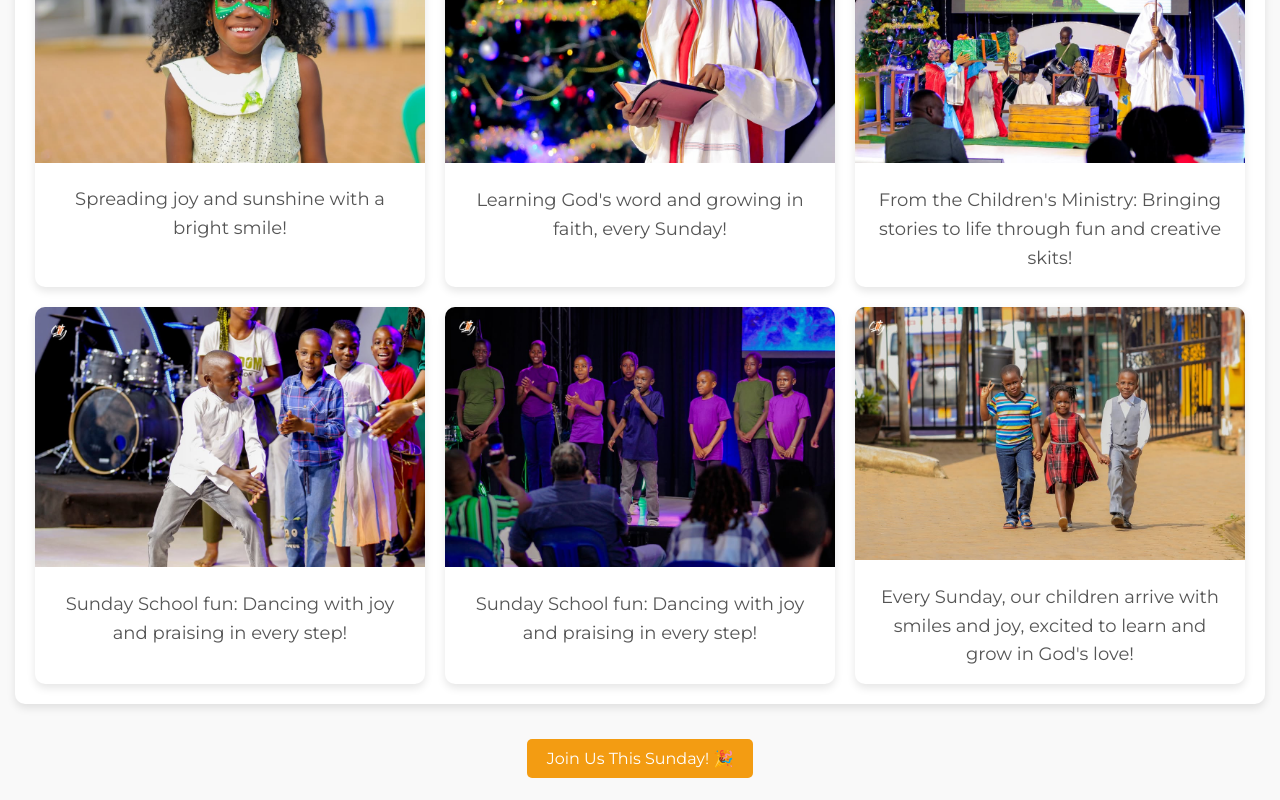
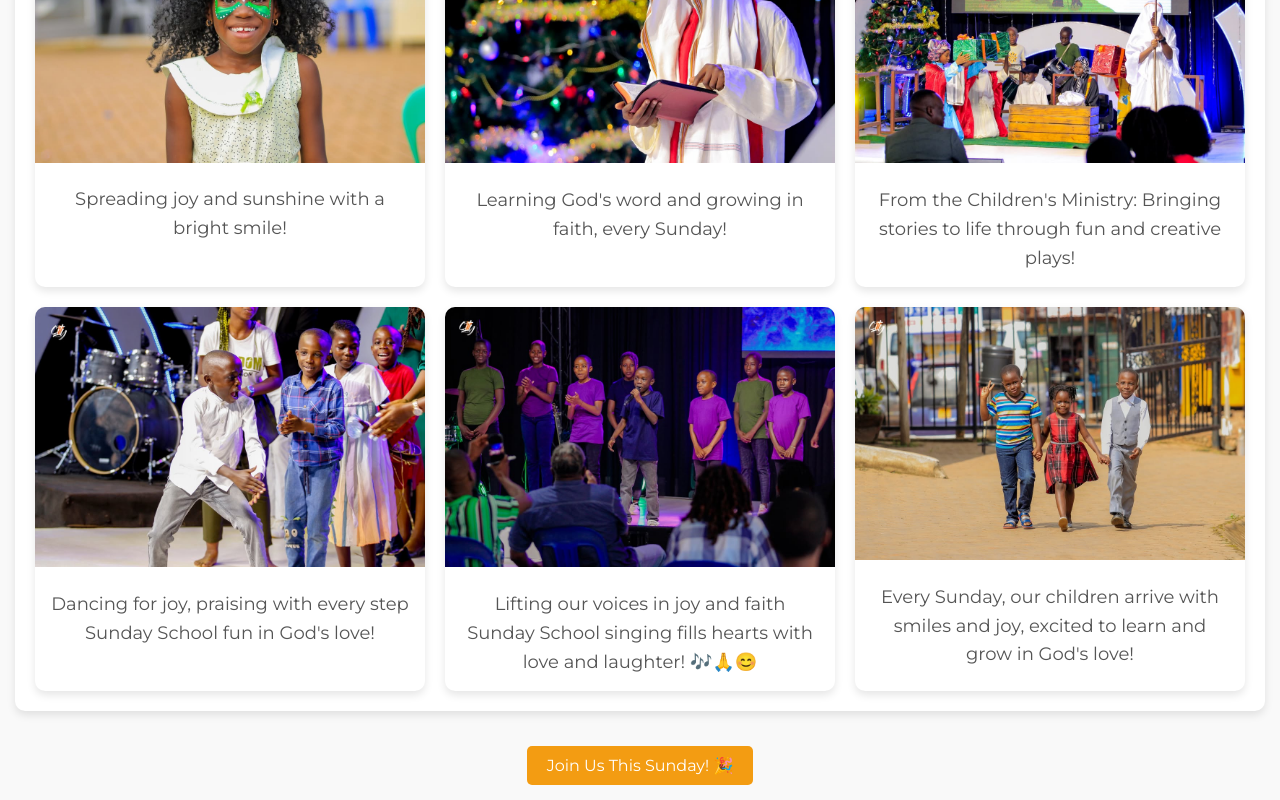
Before and after one commit to BcodezMUJJE/the-city-church-website, a React (Create React App) app in the folder church-website/: page /CityChurchKids in a window 1280 px wide. Shown: the part 1030-1830 px from the top of the page. Built offline with nearby package versions, Linux system fonts and the light colour scheme.

Commit message:
updated the website

```diff
--- a/church-website/src/components/CityChurchKidsPage.js
+++ b/church-website/src/components/CityChurchKidsPage.js
@@ -154,15 +154,15 @@ const CityChurchKidsPage = () => {
     },
     {
       image: img3,
-      caption: 'From the Children\'s Ministry: Bringing stories to life through fun and creative skits!',
+      caption: 'From the Children\'s Ministry: Bringing stories to life through fun and creative plays!',
     },
     {
       image: img4,
-      caption: 'Sunday School fun: Dancing with joy and praising in every step!',
+      caption: 'Dancing for joy, praising with every step Sunday School fun in God\'s love!',
     },
     {
       image: img5,
-      caption: 'Sunday School fun: Dancing with joy and praising in every step!',
+      caption: 'Lifting our voices in joy and faith Sunday School singing fills hearts with love and laughter! 🎶🙏😊',
     },
     {
       image: img6,
--- a/church-website/src/components/pages/NewsAndEvents.js
+++ b/church-website/src/components/pages/NewsAndEvents.js
@@ -2,7 +2,7 @@ import React, { useState } from 'react';
 import '../../App.css';
 import "./NewsAndEvents.css";
 import Footer from '../Footer';
-import Frame from '../../Assets/frame.png'; // Ensure this path is correct
+import Frame from '../../Assets/frame2.png'; // Ensure this path is correct
 
 function NewsAndEvents() {
   const [result, setResult] = useState("");
```
Also changed, not shown: church-website/src/Assets/frame2.png (added), 1 other file (tests, documents, lock files or other folders).
